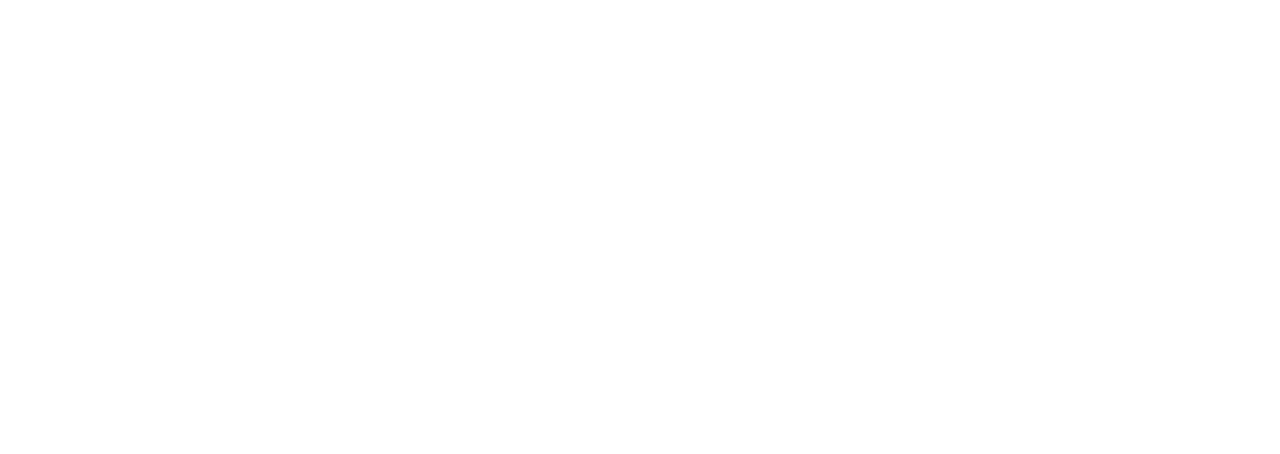
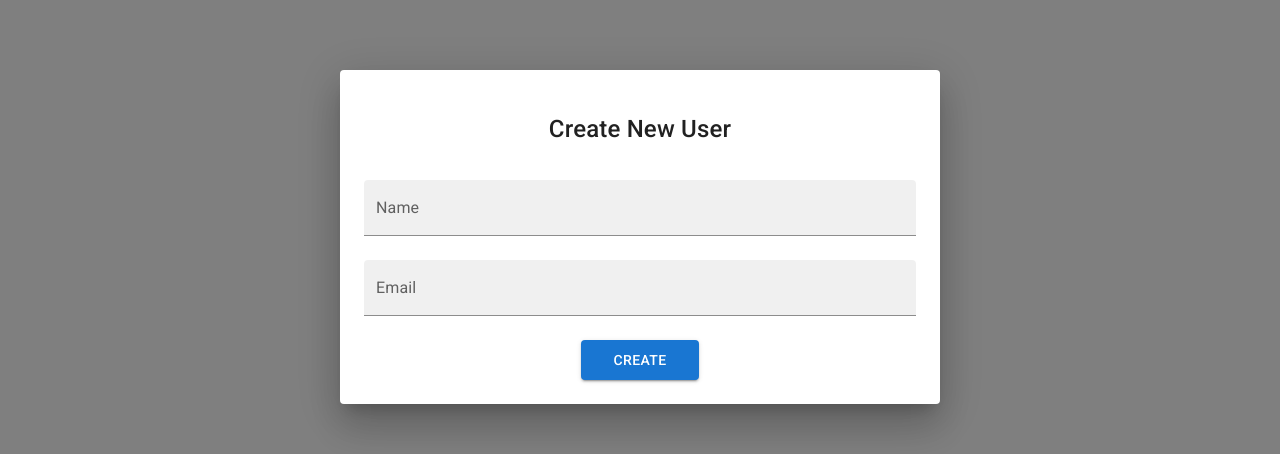
Before and after one commit to Dofamin1/test-ui, a React (Vite) app: page / in a window 1280 px wide. Both pictures are taken after a click on the button "NEW USER". Shown: the part 163-617 px from the top of the page. Built offline with nearby package versions, Linux system fonts and the light colour scheme; no server answers.

Commit message:
added users creation functionality

```diff
--- a/src/pages/users/Users.tsx
+++ b/src/pages/users/Users.tsx
@@ -11,12 +11,26 @@
 import Container from '@mui/material/Container';
 import DeleteIcon from '@mui/icons-material/Delete';
 import UpdateIcon from '@mui/icons-material/ChangeCircle';
-import { fetchAllUsers, getDeleteUser, getAllUsersFromState, deleteAllUsers } from './usersSlice';
+import CreateDialog from './components/CreateDialog';
+import UpdateDialog from './components/UpdateDialog';
+
+import {
+    fetchAllUsers,
+    getDeleteUser,
+    getAllUsersFromState,
+    getCreateDialogStatusState,
+    getUpdateDialogStatusState,
+    setCreateDialogOpen,
+    setUpdateDialogOpen,
+    deleteAllUsers } from './usersSlice';
 import { store } from '../../app/store';
-import { useAppSelector } from '../../app/hooks';
+import { useAppSelector, useAppDispatch } from '../../app/hooks';
 
 export default function BasicTable() {
+    const dispatch = useAppDispatch();
     const users = useAppSelector(() => getAllUsersFromState(store.getState()));
+    const createDialogStatus = useAppSelector(() => getCreateDialogStatusState(store.getState()));
+    const updateDialogStatus = useAppSelector(() => getUpdateDialogStatusState(store.getState()));
 
     React.useEffect(() => {
         const fetchUsers = async () => {
@@ -27,9 +41,11 @@
 
     return (
       <>
+          <CreateDialog onClose={() => dispatch(setCreateDialogOpen(false))} open={createDialogStatus}></CreateDialog>
+          <UpdateDialog onClose={() => dispatch(setUpdateDialogOpen(false))} open={updateDialogStatus}></UpdateDialog>
           <Container sx={{ my: 4 }}>
               <Stack spacing={2} direction="row" justifyContent="right" alignItems="right">
-                  <Button variant="contained">New User</Button>
+                  <Button variant="contained" onClick={() => dispatch(setCreateDialogOpen(true))}>New User</Button>
                   <Button variant="outlined">Upload .xlsx</Button>
                   <Button variant="contained" color="error" onClick={() => store.dispatch(deleteAllUsers)}>Delete All</Button>
               </Stack>
@@ -59,7 +75,7 @@
                           <TableCell align="center">{new Date(row.createdAt).toDateString()}</TableCell>
                           <TableCell align="center">{new Date(row.updatedAt).toDateString()}</TableCell>
                           <TableCell align="center">
-                              <Button type="text"><UpdateIcon/></Button>
+                              <Button type="text" onClick={() => dispatch(setUpdateDialogOpen(true))}><UpdateIcon/></Button>
                               <Button color="error" onClick={() => store.dispatch(getDeleteUser(row.id))}><DeleteIcon/></Button>
                           </TableCell>
                         </TableRow>
--- /dev/null
+++ b/src/pages/users/components/CreateDialog.tsx
@@ -0,0 +1,53 @@
+import * as React from 'react';
+import DialogTitle from '@mui/material/DialogTitle';
+import TextField from '@mui/material/TextField';
+import Dialog from '@mui/material/Dialog';
+import Button from "@mui/material/Button";
+import Stack from "@mui/material/Stack";
+import Container from '@mui/material/Container';
+import {
+    setNewUserEmail,
+    setNewUserUsername,
+    getCreateNewUser,
+    getNewUserDataState
+} from '../usersSlice'
+import { useAppDispatch, useAppSelector } from "../../../app/hooks";
+import { store } from "../../../app/store";
+
+export interface SimpleDialogProps {
+    open: boolean;
+    selectedValue: string;
+    onClose: (value: string) => void;
+}
+
+export default function SimpleDialog(props: SimpleDialogProps) {
+    const { onClose, open } = props;
+    const dispatch = useAppDispatch();
+    const userData = useAppSelector(() => getNewUserDataState(store.getState()));
+
+    const submitNewUser = () => {
+        store.dispatch(getCreateNewUser(userData));
+        onClose();
+    }
+
+    return (
+        <Dialog onClose={onClose} open={open} fullWidth maxWidth="sm">
+            <Container sx={{ py: 3 }}>
+                <DialogTitle sx={{ fontSize: '1.5rem', textAlign: 'center', mb: 2 }}>Create New User</DialogTitle>
+                <Stack spacing={3}>
+                    <TextField id="name" label="Name" variant="filled" onChange={(ev) => dispatch(setNewUserUsername(ev.target.value))} fullWidth />
+                    <TextField id="email" label="Email" variant="filled" onChange={(ev) => dispatch(setNewUserEmail(ev.target.value))} fullWidth />
+                    <Button
+                        type="text"
+                        variant="contained"
+                        color="primary"
+                        onClick={submitNewUser}
+                        sx={{ alignSelf: 'center', py: 1, px: 4 }}
+                    >
+                        Create
+                    </Button>
+                </Stack>
+            </Container>
+        </Dialog>
+    );
+}
--- /dev/null
+++ b/src/pages/users/components/UpdateDialog.tsx
@@ -0,0 +1,41 @@
+import * as React from 'react';
+import DialogTitle from '@mui/material/DialogTitle';
+import Dialog from '@mui/material/Dialog';
+import {store} from "../../../app/store";
+import {getDeleteUser} from "../usersSlice";
+import DeleteIcon from "@mui/icons-material/Delete";
+import Button from "@mui/material/Button";
+import Container from "@mui/material/Container";
+import Stack from "@mui/material/Stack";
+import TextField from "@mui/material/TextField";
+
+export interface SimpleDialogProps {
+    open: boolean;
+    selectedValue: string;
+    onClose: (value: string) => void;
+}
+
+export default function SimpleDialog(props: SimpleDialogProps) {
+    const { onClose, onSubmit, open, username, email } = props;
+
+    return (
+        <Dialog onClose={onClose} open={open} fullWidth maxWidth="sm">
+            <Container sx={{ py: 3 }}>
+                <DialogTitle sx={{ fontSize: '1.5rem', textAlign: 'center', mb: 2 }}>Update selected user</DialogTitle>
+                <Stack spacing={3}>
+                    <TextField id="name" label="Name" variant="filled" fullWidth />
+                    <TextField id="email" label="Email" variant="filled" fullWidth />
+                    <Button
+                        type="text"
+                        variant="contained"
+                        color="primary"
+                        onClick={() => onSubmit(username)}
+                        sx={{ alignSelf: 'center', py: 1, px: 4 }}
+                    >
+                        Create
+                    </Button>
+                </Stack>
+            </Container>
+        </Dialog>
+    );
+}
--- a/src/pages/users/usersSlice.ts
+++ b/src/pages/users/usersSlice.ts
@@ -6,11 +6,20 @@
 export interface UserSliceState {
   users: UserData[],
   loading: boolean,
+  createDialogOpen: boolean,
+  updateDialogOpen: boolean,
+  newUserData: UserCreateData,
 };
 
 const initialState: UserSliceState = {
     users: [],
-    loading: false
+    loading: false,
+    createDialogOpen: false,
+    updateDialogOpen: false,
+    newUserData: {
+        email: "",
+        username: ""
+    }
 };
 
 export const usersSlice = createAppSlice({
@@ -34,12 +43,27 @@
     },
     setLoading: (state: UserSliceState, action: PayloadAction<boolean>) => {
         state.loading = action.payload;
-    }
+    },
+    setCreateDialogOpen: (state: UserSliceState, action: PayloadAction<boolean>) => {
+        state.createDialogOpen = action.payload;
+    },
+    setUpdateDialogOpen: (state: UserSliceState, action: PayloadAction<boolean>) => {
+        state.updateDialogOpen = action.payload;
+    },
+    setNewUserEmail: (state: UserSliceState, action: PayloadAction<string>) => {
+        state.newUserData.email = action.payload;
+    },
+    setNewUserUsername: (state: UserSliceState, action: PayloadAction<string>) => {
+        state.newUserData.username = action.payload;
+    },
   }),
 
   selectors: {
     getAllUsersFromState: state => state.users,
-    getLoadingStatus: state => state.loading
+    getLoadingStatusState: state => state.loading,
+    getCreateDialogStatusState: state => state.createDialogOpen,
+    getUpdateDialogStatusState: state => state.updateDialogOpen,
+    getNewUserDataState: state => state.newUserData,
   },
 });
 
@@ -58,9 +82,15 @@
     dispatch(usersSlice.actions.deleteUser(userId));
 }
 
-export const createNewUser = async (dispatch, userData: UserCreateData) => {
+export const getCreateNewUser = (userData: UserCreateData) => async (dispatch) => {
     const newUser = await usersApi.createUser(userData);
     dispatch(usersSlice.actions.createNewUser(newUser));
 }
 
-export const { getAllUsersFromState } = usersSlice.selectors;
+export const {
+    getAllUsersFromState,
+    getCreateDialogStatusState,
+    getUpdateDialogStatusState,
+    getNewUserDataState
+} = usersSlice.selectors;
+export const { setCreateDialogOpen, setUpdateDialogOpen, setNewUserEmail, setNewUserUsername } = usersSlice.actions;
```
